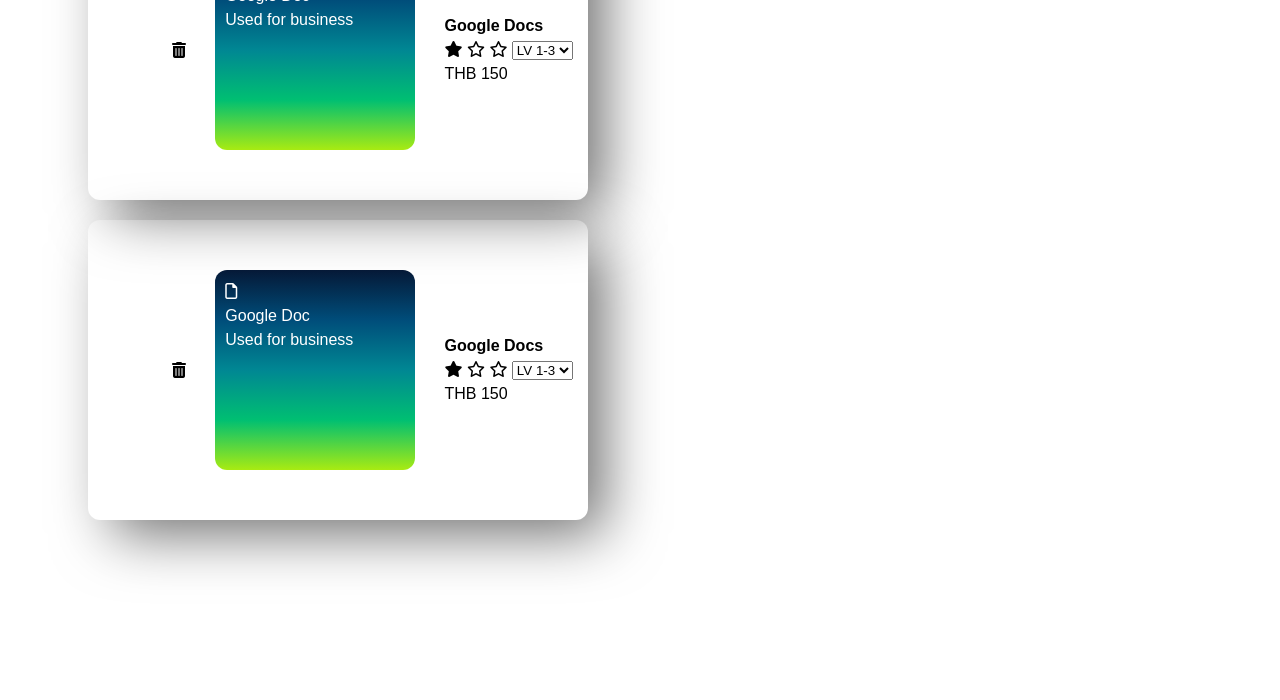
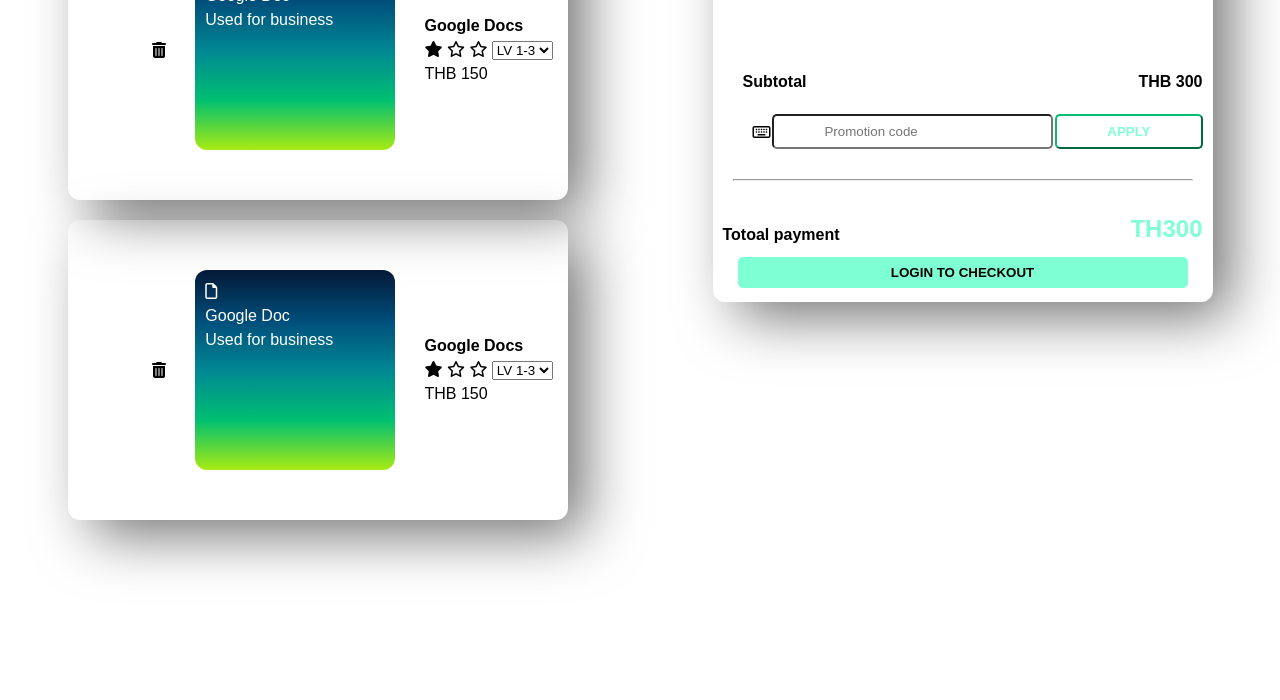
Before and after one commit to Hybola/HW-4_Shopping-Cart, a plain HTML site: page index.html in a window 1280 px wide. Shown: the part 268-968 px from the top of the page. After the commit the page ends 900 px from the top, so only its background shows below. Drawn offline with Linux system fonts and the light colour scheme.

Commit message:
Homework 4 is done

```diff
--- a/index.html
+++ b/index.html
@@ -35,9 +35,9 @@
             </div>
         </div>
     </nav>
-    <h1>My Cart</h1>
     <main>
         <div class="cart">
+            <h1>My Cart</h1>
             <div class="cartBox">
                 <i class="fa-solid fa-trash-can"></i>
                 <div class="thumbnail">
@@ -83,8 +83,29 @@
                 </div>
 
         </div>
-        <div class="orderInfo">Order Info</div>
+        <div class="orderInfo">
+            <h1>Order Into</h1>
+            <div class="horizonFlex">
+                <h4 class="subTotal">Subtotal</h4>
+                <h4 class="subValue">THB 300</h4>
+            </div>
+            <div class="horizonFlex">
+                <i class="fa-regular fa-keyboard"></i>
+                <input type="text" placeholder="Promotion code">
+                <button id="apply">APPLY</button>
+            </div>
+            <hr>
+            <div class="horizonFlex">
+                <h4>Totoal payment</h1>
+                <h2>TH300</h2>
+            </div>
+
+            <button id="loginCheckout">LOGIN TO CHECKOUT</button>
+
+        </div>
+
     </main>
+
 </body>
 
 </html>
--- a/styles.css
+++ b/styles.css
@@ -11,7 +11,8 @@
     line-height: 1.5;
   }
   body {
-    max-width: 1200px;
+    /* max-width: 1200px; */
+    width: 100vw;
     margin: auto;
   }
   .header {
@@ -43,7 +44,7 @@
     flex-direction: row;
     justify-content: space-around;
     /* background-color: violet; */
-    height: 800px;
+    height: 100vh;
   }
 .cart{
   width: 510px;
@@ -74,20 +75,92 @@
 
 }
 
-.orderInfo {
-  border-color: green;
-  width: 500px;
-  height: 300px;
-  border: blue;
-}
 .fa-solid{
   margin-left: 70px;
 }
-.productInofo{
-  display: flex;
-  flex-direction: column;
-  justify-content: start;
+.productInfo{
+  display: inline-block;
 }
 .productInfo >i{
   margin-left: 0px;
+  display: inline-block;
 }
+
+/* =============================== */
+.orderInfo {
+  /* display: flex;
+  flex-direction: column; */
+  box-shadow: 20px 18px 59px -4px rgba(0,0,0,0.57);
+  -webkit-box-shadow: 20px 18px 59px -4px rgba(0,0,0,0.57);
+  -moz-box-shadow: 20px 18px 59px -4px rgba(0,0,0,0.57);
+  border-radius: 12px;
+  margin-top: 70px;
+  width: 500px;
+  height: 400px;
+
+}
+.orderInfo h1{
+  margin-top: 40px;
+
+}
+.horizonFlex{
+  display: flex;
+  flex-direction: row;
+  justify-content: space-between;
+  align-items: end;
+  padding-left: 30px;
+  padding-right: 30px;
+  position: relative;
+}
+.subTotal{
+ display: inline-block;
+ margin-top: 50px;
+ margin-left: 20px;
+
+}
+.subValue{
+  display: inline-block;
+}
+.horizonFlex{
+padding: 10px;
+display: flex;
+flex-direction: row;
+}
+.horizonFlex  i {
+align-self: center;
+margin: auto 0px auto 30px ;
+}
+.horizonFlex input{
+  padding: 8px 50px;
+  border-radius: 5px;
+
+}
+.horizonFlex button{
+  padding: 8px 50px;
+  border-radius: 5px;
+}
+
+hr{
+  color: grey;
+  margin: 20px 20px;
+}
+#apply{
+  color: aquamarine;
+  font-weight: bolder;
+  border-color: #00bf72;
+  background-color: white;
+}
+#loginCheckout{
+  padding: 8px;
+  font-weight: bold;
+  background-color: aquamarine;
+  border-radius: 5px;
+  border: grey;
+  width: 450px;
+  margin-left: 25px;
+
+
+}
+.orderInfo h2 {
+color: aquamarine;
+}
```
